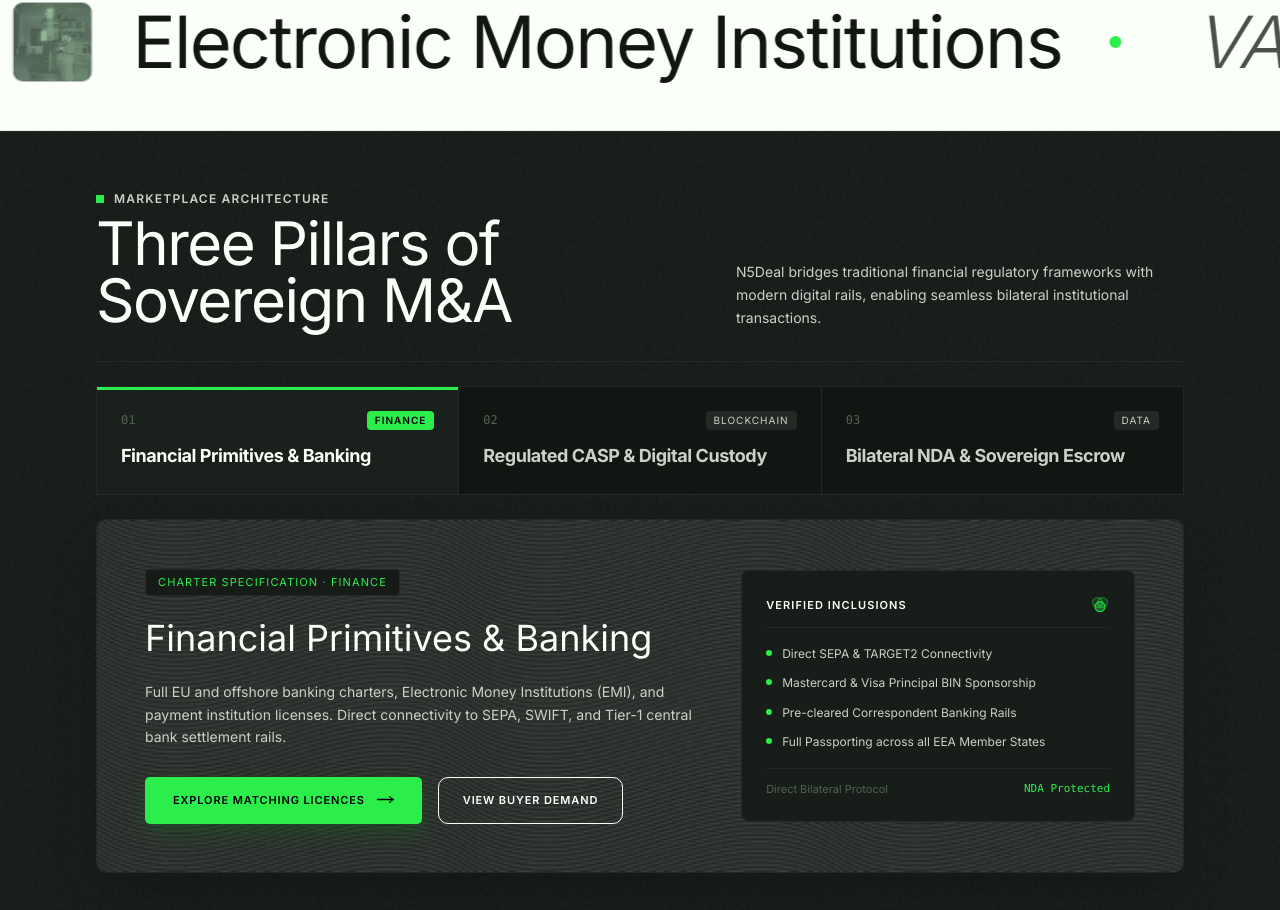
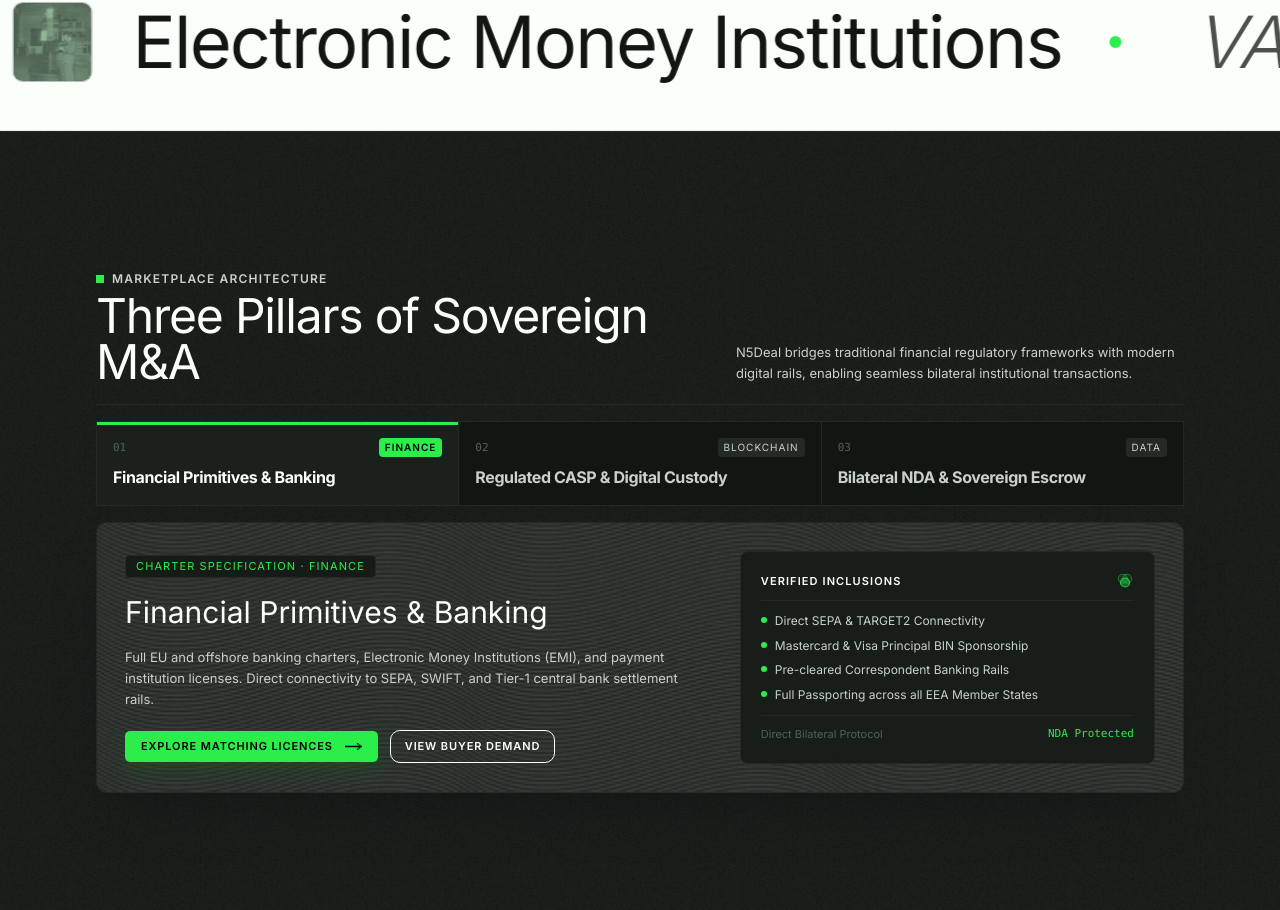
Before and after one commit to noderguru/N5Bank, a Next.js app: page /en in a window 1280 px wide. Shown: the part 2928-3838 px from the top of the page. Built offline with nearby package versions, Linux system fonts and the light colour scheme; no server answers.

Commit message:
style(pillars): compact architecture section to fit within single viewport

```diff
--- a/src/components/home/pillars-section.tsx
+++ b/src/components/home/pillars-section.tsx
@@ -81,28 +81,28 @@
       className="relative h-[220vh] border-y border-[#232924] paper-dark text-[#fafffa]"
     >
       {/* Sticky Pinned Stage */}
-      <div className="sticky top-0 h-screen w-full flex items-center justify-center overflow-hidden py-12">
+      <div className="sticky top-0 h-screen w-full flex items-center justify-center overflow-hidden py-4 sm:py-6">
         <div className="relative z-10 mx-auto max-w-6xl w-full px-6 sm:px-8">
           {/* Section Header */}
-          <div className="flex flex-col md:flex-row md:items-end justify-between gap-6 pb-8 border-b border-[#232924]">
-            <div className="space-y-2">
-              <div className="flex items-center gap-2.5">
-                <span className="inline-block size-2 bg-[#2bee4b]" />
-                <span className="font-lausanne text-xs font-semibold uppercase tracking-widest text-[#c8d2c8]">
+          <div className="flex flex-col md:flex-row md:items-end justify-between gap-4 pb-4 sm:pb-5 border-b border-[#232924]">
+            <div className="space-y-1.5">
+              <div className="flex items-center gap-2">
+                <span className="inline-block size-1.5 sm:size-2 bg-[#2bee4b]" />
+                <span className="font-lausanne text-[10px] sm:text-xs font-semibold uppercase tracking-widest text-[#c8d2c8]">
                   {t("architectureEyebrow")}
                 </span>
               </div>
-              <h2 className="font-mondwest text-4xl sm:text-5xl md:text-6xl font-normal tracking-tight text-[#fafffa] leading-[0.95]">
+              <h2 className="font-mondwest text-3xl sm:text-4xl md:text-5xl font-normal tracking-tight text-[#fafffa] leading-[0.95]">
                 {t("architectureTitle")}
               </h2>
             </div>
-            <p className="max-w-md font-lausanne text-xs sm:text-sm text-[#c8d2c8] leading-relaxed">
+            <p className="max-w-sm sm:max-w-md font-lausanne text-xs sm:text-[13px] text-[#c8d2c8] leading-relaxed">
               {t("architectureDesc")}
             </p>
           </div>
 
           {/* Tab Selectors */}
-          <div className="grid grid-cols-1 sm:grid-cols-3 gap-px bg-[#232924] my-6 border border-[#232924]">
+          <div className="grid grid-cols-1 sm:grid-cols-3 gap-px bg-[#232924] my-3 sm:my-4 border border-[#232924]">
             {pillars.map((p, idx) => {
               const isSelected = activeTab === idx;
               return (
@@ -114,23 +114,23 @@
                     setActiveTab(idx);
                   }}
                   className={cn(
-                    "group relative flex flex-col justify-between p-5 sm:p-6 text-left transition-all duration-300",
+                    "group relative flex flex-col justify-between p-3.5 sm:p-4 text-left transition-all duration-300",
                     isSelected ? "bg-[#1a201c] text-[#fafffa]" : "bg-[#121613] text-[#c8d2c8] hover:bg-[#161b17]"
                   )}
                 >
                   {/* Active indicator bar */}
                   <span
                     className={cn(
-                      "absolute top-0 left-0 h-[3px] w-full transition-all duration-300",
+                      "absolute top-0 left-0 h-[2.5px] w-full transition-all duration-300",
                       isSelected ? "bg-[#2bee4b]" : "bg-transparent group-hover:bg-[#2bee4b]/40"
                     )}
                   />
 
-                  <div className="flex items-baseline justify-between w-full mb-3">
-                    <span className="font-mono text-xs text-[#516254]">{p.number}</span>
+                  <div className="flex items-baseline justify-between w-full mb-1.5 sm:mb-2">
+                    <span className="font-mono text-[11px] text-[#516254]">{p.number}</span>
                     <span
                       className={cn(
-                        "font-lausanne text-[10px] uppercase tracking-widest px-2 py-0.5 rounded",
+                        "font-lausanne text-[9px] sm:text-[10px] uppercase tracking-widest px-1.5 py-0.5 rounded",
                         isSelected ? "bg-[#2bee4b] text-black font-semibold" : "bg-[#232924] text-[#c8d2c8]"
                       )}
                     >
@@ -138,7 +138,7 @@
                     </span>
                   </div>
 
-                  <h3 className="font-lausanne text-base sm:text-lg font-bold tracking-tight">
+                  <h3 className="font-lausanne text-sm sm:text-base font-bold tracking-tight">
                     {p.title}
                   </h3>
                 </button>
@@ -147,33 +147,33 @@
           </div>
 
           {/* Selected Pillar Content View */}
-          <div className="relative overflow-hidden rounded-[10px] border border-[#232924] bg-[#121613] p-6 sm:p-10 lg:p-12 shadow-2xl">
+          <div className="relative overflow-hidden rounded-[8px] sm:rounded-[10px] border border-[#232924] bg-[#121613] p-4 sm:p-6 lg:p-7 shadow-2xl">
             {/* Subtle background texture tile */}
             <div
               className="absolute inset-0 bg-cover bg-center opacity-20 mix-blend-luminosity pointer-events-none transition-all duration-700"
               style={{ backgroundImage: `url(${current.bgImage})` }}
             />
 
-            <div className="relative z-10 grid grid-cols-1 lg:grid-cols-12 gap-8 items-center">
+            <div className="relative z-10 grid grid-cols-1 lg:grid-cols-12 gap-5 sm:gap-6 items-center">
               {/* Pillar Left Details */}
-              <div className="lg:col-span-7 space-y-5">
-                <div className="inline-flex items-center gap-2 rounded border border-[#232924] bg-[#161b17] px-3 py-1 font-lausanne text-[11px] uppercase tracking-widest text-[#2bee4b]">
+              <div className="lg:col-span-7 space-y-3 sm:space-y-4">
+                <div className="inline-flex items-center gap-1.5 rounded border border-[#232924] bg-[#161b17] px-2.5 py-0.5 font-lausanne text-[10px] sm:text-[11px] uppercase tracking-widest text-[#2bee4b]">
                   {t("charterSpec")} · {current.tag}
                 </div>
 
-                <h4 className="font-mondwest text-2xl sm:text-3xl lg:text-4xl font-normal text-[#fafffa] leading-tight">
+                <h4 className="font-mondwest text-xl sm:text-2xl lg:text-3xl font-normal text-[#fafffa] leading-tight">
                   {current.title}
                 </h4>
 
-                <p className="font-lausanne text-xs sm:text-sm text-[#c8d2c8] leading-relaxed max-w-xl">
+                <p className="font-lausanne text-xs sm:text-[13px] text-[#c8d2c8] leading-relaxed max-w-xl">
                   {current.description}
                 </p>
 
-                <div className="flex flex-wrap items-center gap-4 pt-2">
+                <div className="flex flex-wrap items-center gap-3 pt-1">
                   <Link
                     href="/assets"
                     prefetch={false}
-                    className="btn-highlighter text-xs py-3 px-6"
+                    className="btn-highlighter text-xs !py-2 !px-4"
                   >
                     <span>{t("exploreMatching")}</span>
                     <PixelArrow />
@@ -182,7 +182,7 @@
                   <Link
                     href="/buyers"
                     prefetch={false}
-                    className="btn-ghost-dark text-xs py-3 px-5"
+                    className="btn-ghost-dark text-xs !py-2 !px-3.5"
                   >
                     {t("viewDemand")}
                   </Link>
@@ -190,15 +190,15 @@
               </div>
 
               {/* Pillar Right Spec Box with Venn diagram center highlight */}
-              <div className="lg:col-span-5 rounded-[8px] border border-[#232924] bg-[#161b17]/90 p-5 sm:p-6 space-y-4 backdrop-blur-sm">
-                <div className="flex items-center justify-between border-b border-[#232924] pb-3">
-                  <span className="font-lausanne text-[11px] font-semibold uppercase tracking-widest text-[#fafffa]">
+              <div className="lg:col-span-5 rounded-[6px] sm:rounded-[8px] border border-[#232924] bg-[#161b17]/90 p-4 sm:p-5 space-y-3 backdrop-blur-sm">
+                <div className="flex items-center justify-between border-b border-[#232924] pb-2.5">
+                  <span className="font-lausanne text-[10px] sm:text-[11px] font-semibold uppercase tracking-widest text-[#fafffa]">
                     {t("verifiedInclusions")}
                   </span>
 
                   {/* Central Green Venn Highlight icon */}
                   <div className="flex items-center gap-1.5 text-xs text-[#2bee4b]">
-                    <svg width="20" height="20" viewBox="0 0 24 24" fill="none" xmlns="http://www.w3.org/2000/svg">
+                    <svg width="18" height="18" viewBox="0 0 24 24" fill="none" xmlns="http://www.w3.org/2000/svg">
                       <circle cx="9" cy="9" r="6" stroke="#2bee4b" strokeWidth="1.5" strokeOpacity="0.4" fill="#2bee4b" fillOpacity="0.1" />
                       <circle cx="15" cy="9" r="6" stroke="#2bee4b" strokeWidth="1.5" strokeOpacity="0.4" fill="#2bee4b" fillOpacity="0.1" />
                       <circle cx="12" cy="14" r="6" stroke="#2bee4b" strokeWidth="1.5" strokeOpacity="0.8" fill="#2bee4b" fillOpacity="0.35" />
@@ -206,16 +206,16 @@
                   </div>
                 </div>
 
-                <ul className="space-y-2.5 font-lausanne text-xs text-[#c8d2c8]">
+                <ul className="space-y-1.5 sm:space-y-2 font-lausanne text-xs text-[#c8d2c8]">
                   {current.details.map((detail, dIdx) => (
-                    <li key={dIdx} className="flex items-start gap-2.5">
-                      <span className="size-1.5 rounded-full bg-[#2bee4b] mt-1.5 shrink-0" />
-                      <span className="leading-relaxed">{detail}</span>
+                    <li key={dIdx} className="flex items-start gap-2">
+                      <span className="size-1.5 rounded-full bg-[#2bee4b] mt-1 shrink-0" />
+                      <span className="leading-snug">{detail}</span>
                     </li>
                   ))}
                 </ul>
 
-                <div className="border-t border-[#232924] pt-3 flex items-center justify-between text-[11px] text-[#516254]">
+                <div className="border-t border-[#232924] pt-2 sm:pt-2.5 flex items-center justify-between text-[10px] sm:text-[11px] text-[#516254]">
                   <span>{t("directProtocol")}</span>
                   <span className="text-[#2bee4b] font-mono">{t("ndaProtected")}</span>
                 </div>
```
